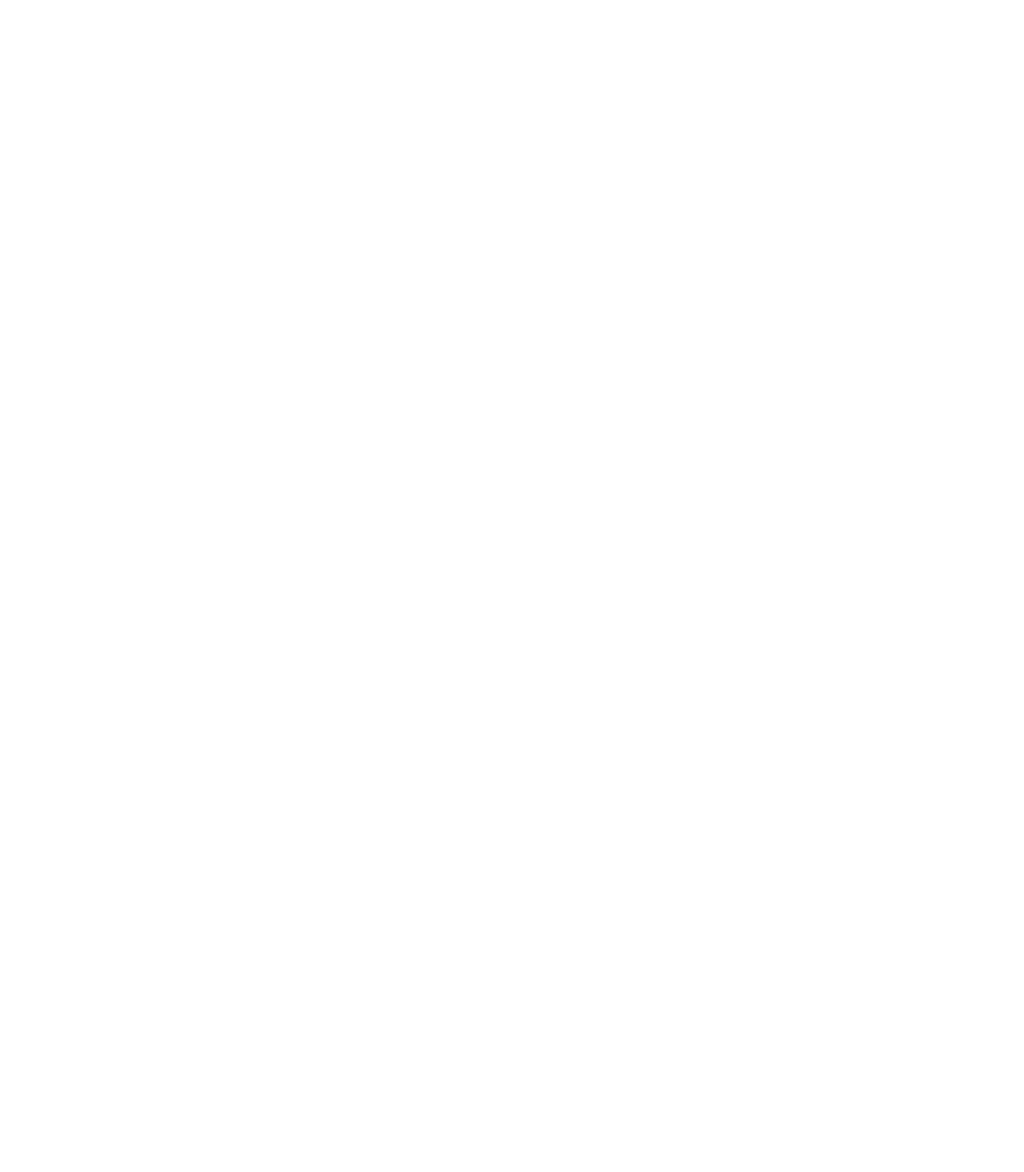
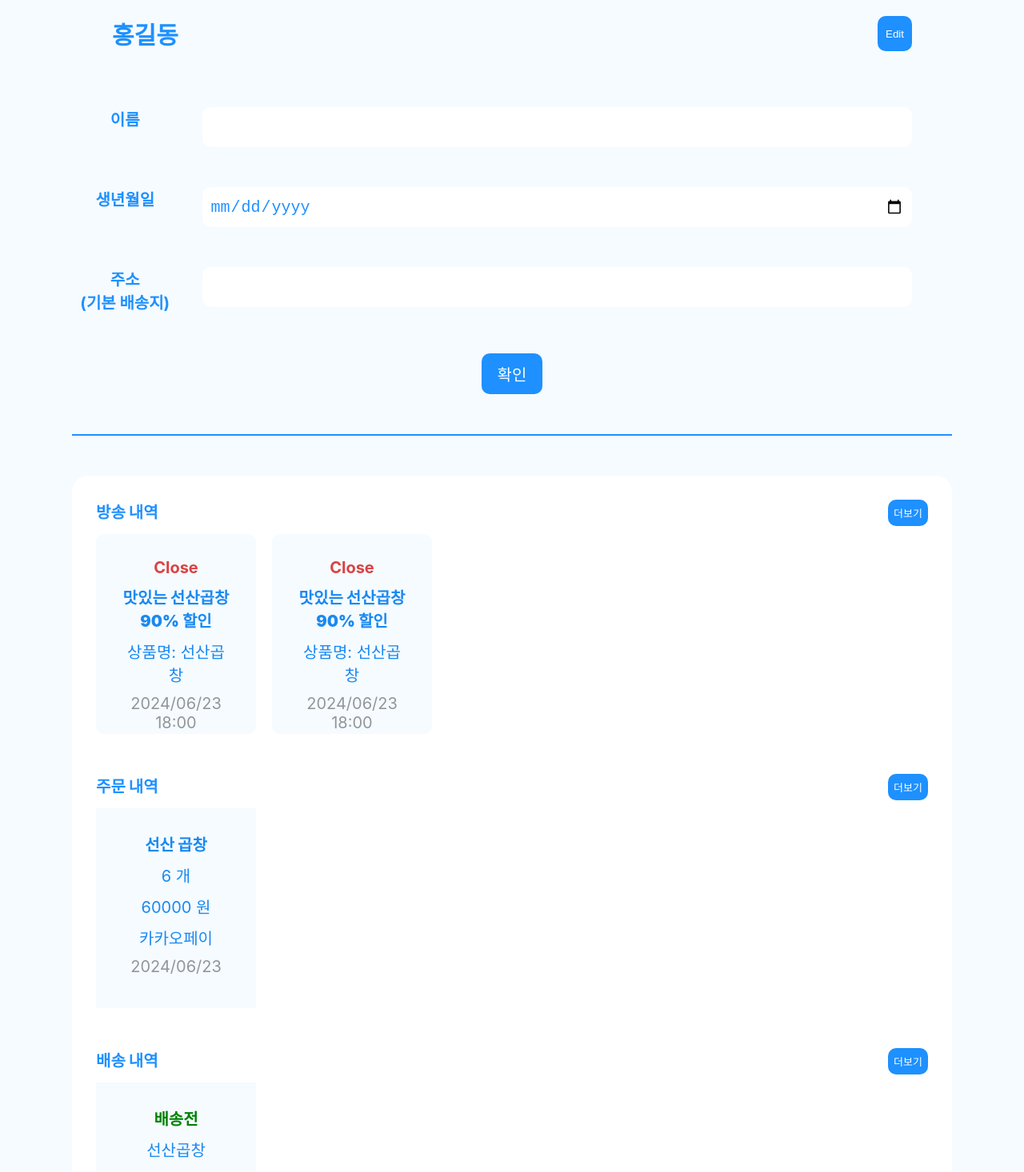
Before and after one commit to yuguri76/frontlivealone, a React (Create React App) app: page /myinfo in a window 1280 px wide. Shown: the part 100-1566 px from the top of the page at 80% size. Before the commit the page ends 800 px from the top, so only its background shows below. Built offline with nearby package versions, Linux system fonts and the light colour scheme.

Commit message:
✨ feature: 마이페이지 UI 구현

```diff
--- /dev/null
+++ b/src/components/MyInfo.jsx
@@ -0,0 +1,81 @@
+import React from 'react';
+import styles from '../styles/MyInfo.module.css';
+
+const MyInfo = () => {
+  return (
+    <div className={styles.myinfoContainer}>
+      <div className={styles.infoContainer}>
+        <div className={styles.nameBox}>
+          <h1>홍길동</h1>
+          <button>Edit</button>
+        </div>
+        <div className={styles.infoBox}>
+          <h3>이름</h3>
+          <input type="text" />
+        </div>
+        <div className={styles.infoBox}>
+          <h3>생년월일</h3>
+          <input type="date" />
+        </div>
+        <div className={styles.infoBox}>
+          <h3>주소<br />(기본 배송지)</h3>
+          <input type="text" />
+        </div>
+        <button className={styles.infoBtn}>확인</button>
+      </div>
+      <div className={styles.line}></div>
+      <div className={styles.actContainer}>
+        <div className={styles.actBox}>
+          <div className={styles.actName}>
+            <span>방송 내역</span>
+            <button>더보기</button>
+          </div>
+          <div className={styles.actContentContainer}>
+            <div className={styles.actContent}>
+              <span className={styles.actContentState}>Close</span>
+              <span className={styles.actContentTitle}>맛있는 선산곱창90% 할인</span>
+              <span>상품명: 선산곱창</span>
+              <span className={styles.actContentTime}>2024/06/23 18:00</span>
+            </div>
+            <div className={styles.actContent}>
+              <span className={styles.actContentState}>Close</span>
+              <span className={styles.actContentTitle}>맛있는 선산곱창90% 할인</span>
+              <span>상품명: 선산곱창</span>
+              <span className={styles.actContentTime}>2024/06/23 18:00</span>
+            </div>
+          </div>
+        </div>
+        <div className={styles.actBox}>
+          <div className={styles.actName}>
+            <span>주문 내역</span>
+            <button>더보기</button>
+          </div>
+          <div className={styles.actContentContainer}>
+            <div className={styles.orderContent}>
+              <span className={styles.orderContentName}>선산 곱창</span>
+              <span>6 개</span>
+              <span>60000 원</span>
+              <span>카카오페이</span>
+              <span className={styles.orderContentTime}>2024/06/23</span>
+            </div>
+          </div>
+        </div>
+        <div className={styles.actBox}>
+          <div className={styles.actName}>
+            <span>배송 내역</span>
+            <button>더보기</button>
+          </div>
+          <div className={styles.deliveryContentContainer}>
+            <div className={styles.deliveryContent}>
+              <span className={styles.deliveryState}>배송전</span>
+              <span>선산곱창</span>
+              <span>인천광역시 서구 심곡로 123 모모아파트 101동 1234호</span>
+            </div>
+          </div>
+        </div>
+      </div>
+    </div>
+  );
+};
+
+export default MyInfo;
--- a/src/pages/MyInfoPage.jsx
+++ b/src/pages/MyInfoPage.jsx
@@ -1,10 +1,12 @@
 import React from 'react';
+import MyInfo from '../components/MyInfo'
 
-function MypagePage() {
+function MyInfoPage() {
     return (
-      <div className="mypage-page">
+      <div className="myinfo-page">
+        <MyInfo />
       </div>
     );
   }
 
-  export default MypagePage;
+  export default MyInfoPage;
--- /dev/null
+++ b/src/styles/MyInfo.module.css
@@ -0,0 +1,174 @@
+* {
+  margin: 0;
+  padding: 0;
+  box-sizing: border-box;
+}
+
+button:hover {
+  cursor: pointer;
+}
+
+body {
+  background-color: #F5FBFF;
+  display: flex;
+  justify-content: center;
+}
+
+.myinfoContainer {
+  display: flex;
+  flex-direction: column;
+  gap: 50px;
+  padding: 100px;
+  width: 1300px;
+}
+
+.infoContainer {
+  display: flex;
+  gap: 50px;
+  width: 100%;
+  flex-direction: column;
+  color: dodgerblue;
+}
+
+.nameBox {
+  display: flex;
+  justify-content: space-between;
+  padding: 20px 50px;
+}
+
+.nameBox>button {
+  border: none;
+  border-radius: 10px;
+  padding: 10px;
+  background-color: dodgerblue;
+  color: white;
+}
+
+.infoContainer .nameBox>h1 {
+  font-size: 30px;
+}
+
+.infoBox {
+  display: flex;
+  gap: 30px;
+}
+
+.infoBox>h3 {
+  width: 15%;
+  text-align: center;
+  font-size: 20px;
+}
+
+.infoBox>input {
+  width: 100%;
+  margin-right: 50px;
+  border: none;
+  border-radius: 10px;
+  height: 50px;
+  color: dodgerblue;
+  font-size: 20px;
+  padding: 10px;
+}
+
+.infoBtn {
+  padding: 11px 20px;
+  margin: 0 auto;
+  border: none;
+  border-radius: 10px;
+  background-color: dodgerblue;
+  color: white;
+  font-size: 20px;
+}
+
+.line {
+  width: 100%;
+  height: 2px;
+  background-color: dodgerblue;
+}
+
+.actContainer {
+  display: flex;
+  flex-direction: column;
+  gap: 50px;
+  background-color: white;
+  padding: 30px;
+  border-radius: 20px;
+  font-size: 20px;
+  justify-items: center;
+}
+
+.actContainer .actName {
+  display: flex;
+  justify-content: space-between;
+  margin-bottom: 10px;
+}
+
+.actName>span {
+  color: dodgerblue;
+  font-weight: 900;
+}
+
+.actName>button {
+  background-color: dodgerblue;
+  border: none;
+  border-radius: 10px;
+  padding: 7px;
+  color: white;
+  font-size: 13px;
+}
+
+.actContentContainer {
+  display: flex;
+  gap: 20px;
+  max-height: 250px;
+  min-height: 250px;
+}
+
+.actContentContainer .actContent {
+  display: flex;
+  flex-direction: column;
+  background-color: #F5FBFF;
+  gap: 10px;
+  padding: 30px;
+  max-width: 200px;
+  color: #424141;
+  text-align: center;
+  overflow: auto;
+  border-radius: 10px;
+  color: #1a89f0;
+}
+
+.actContent .actContentState {
+  color: #db4242;
+  font-weight: 700;
+}
+
+.actContent .actContentTitle{
+  font-weight: 900;
+}
+
+.actContent .actContentTime, .orderContent .orderContentTime {
+  color: black;
+  opacity: 0.4;
+}
+
+.actContentContainer .orderContent, .deliveryContentContainer .deliveryContent {
+  display: flex;
+  flex-direction: column;
+  background-color: #F5FBFF;
+  gap: 10px;
+  padding: 30px;
+  align-items: center;
+  color: #1a89f0;
+  min-width: 200px;
+  max-width: 200px;
+}
+
+.orderContent .orderContentName {
+  font-weight: 900;
+}
+
+.deliveryContent .deliveryState {
+  color: green;
+  font-weight: 800;
+}
```
